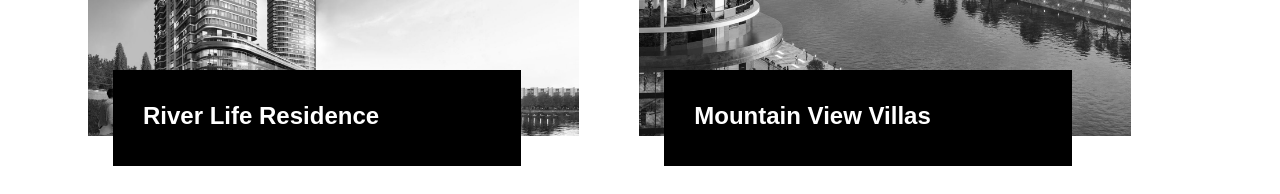
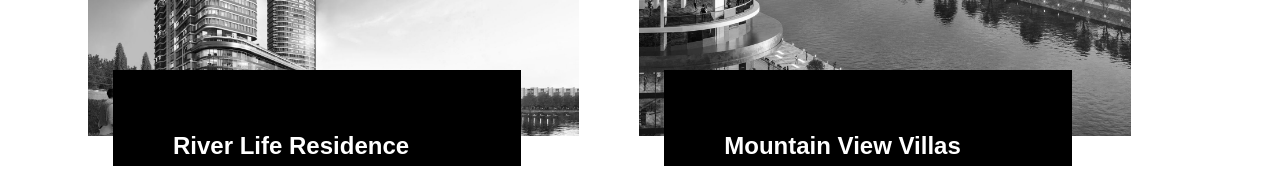
Before and after one commit to Ahmadvoltic/Consto-, a Next.js app: page /projects in a window 1280 px wide. Shown: the part 756-950 px from the top of the page. Built offline with nearby package versions, Linux system fonts and the light colour scheme; a web font is replaced by a local one.

Commit message:
tweaks in Project page

```diff
--- a/src/app/projects/Gallery.jsx
+++ b/src/app/projects/Gallery.jsx
@@ -81,7 +81,7 @@ const Gallery = () => {
               <img src={item.imgSrc} alt={item.title} />
             </figure>
             <div className='bg-black text-white w-[341px] md:w-[408px] h-[70px] md:h-[96px] absolute bottom-[-30px]  left-[25px]   group-hover:bg-[#feed01] z-10 group-hover:text-black transition-all duration-300 ease-in-out transform group-hover:scale-105'>
-              <h5 className='p-[20px] md:p-[30px] text-2xl font-extrabold'>{item.title}</h5>
+              <h5 className='p-[20px]  md:p-[30px] lg:p-[60px] text-2xl font-extrabold'>{item.title}</h5>
             </div>
           </div>
         ))}
```
